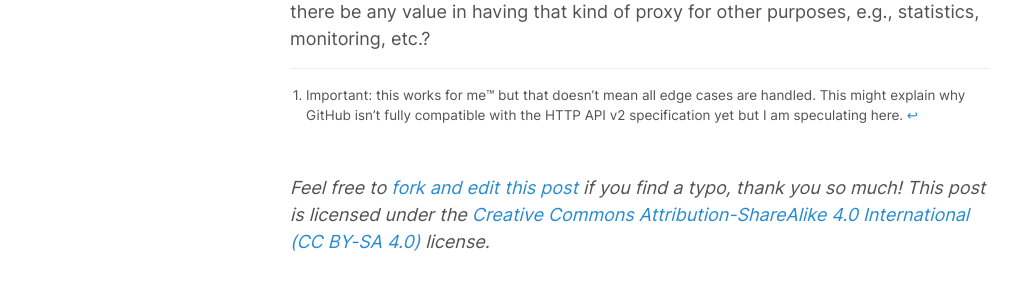
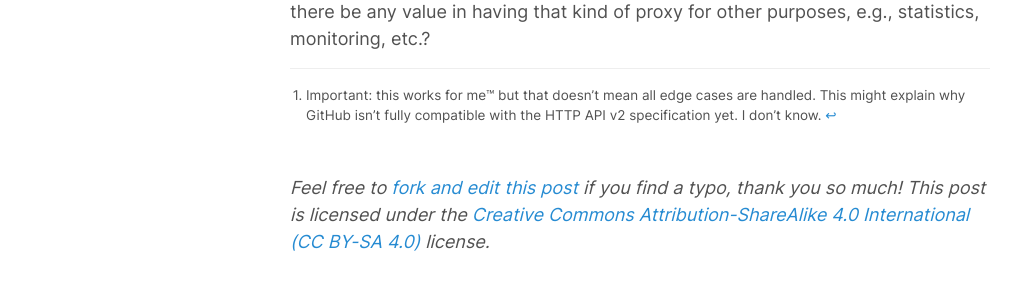
Before and after one commit to willdurand/willdurand.github.io, a Jekyll site: the page built from _posts/2023-03-18-github-container-registry-proxy-and-synology.md, in a window 1280 px wide and 900 px high, scrolled down 2140 px. Shown: the part 173-473 px from the top of the window, without its empty margins (0-1022 px from the left). Built offline with Jekyll 4.4.1, drawn with Linux system fonts in a browser that asks for light colours.

Commit message:
proofread

```diff
--- a/_posts/2023-03-18-github-container-registry-proxy-and-synology.md
+++ b/_posts/2023-03-18-github-container-registry-proxy-and-synology.md
@@ -39,7 +39,7 @@ new API endpoints specified by the [HTTP API v2][docker-http-api] specification
 and it uses the [GitHub REST API][rest-packages] to retrieve the necessary data.
 All the other calls are transparently forwarded to the upstream GitHub registry.
 
-[^1]: Important: this works for me™ but that doesn't mean all edge cases are handled. This might explain why GitHub isn't fully compatible with the HTTP API v2 specification yet but I am speculating here.
+[^1]: Important: this works for me™ but that doesn't mean all edge cases are handled. This might explain why GitHub isn't fully compatible with the HTTP API v2 specification yet. I don't know.
 
 ![](/images/posts/2023/03/container-registry-proxy.webp)
 {:.can-invert-image-in-dark-mode}
```
